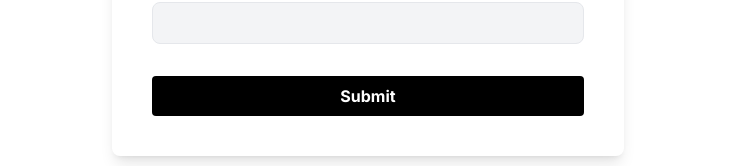
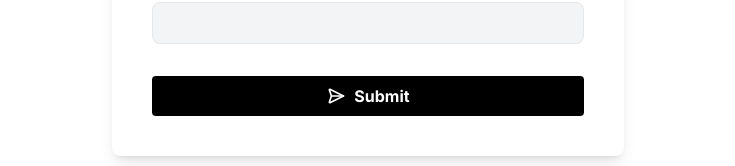
Before and after one commit to Sarthak-Srivastava-01/frontend, a Next.js app: page /signup in a window 1280 px wide. Shown: the part 492-658 px from the top of the page, without its empty margins (272-1007 px from the left). Built offline with nearby package versions, Linux system fonts and the light colour scheme.

Commit message:
error display, loader

```diff
--- a/package.json
+++ b/package.json
@@ -9,6 +9,7 @@
     "lint": "next lint"
   },
   "dependencies": {
+    "@tabler/icons-react": "^3.17.0",
     "axios": "^1.7.7",
     "formik": "^2.4.6",
     "next": "14.2.7",
--- a/src/app/signup/page.jsx
+++ b/src/app/signup/page.jsx
@@ -1,6 +1,7 @@
 'use client';
 import Button from '@/components/Button'
 import TextInput from '@/components/Input'
+import { IconLoader3, IconSend2 } from '@tabler/icons-react';
 import axios from 'axios';
 import { useFormik } from 'formik'
 import React from 'react'
@@ -29,18 +30,21 @@ const Signup = () => {
       password : '',
       confirmPassword : ''
     },
-    onSubmit: (values) => {
+    onSubmit: (values, {resetForm, setSubmitting}) => {
       console.log(values);
+      setSubmitting(true);
       // Send values to backend
 
       axios.post('http://localhost:5000/user/add', values)
       .then((result) => {
         console.log(result);
         toast.success('User Registered Successfully')
+        resetForm();
       }).catch((err) => {
         console.log(err);
         console.log(err?.response?.status);
-        toast.error('Something Went Wrong')
+        toast.error(err?.response.data.message || 'Something Went Wrong');
+        setSubmitting(false);
       });
     },
     validationSchema : signupSchema
@@ -93,8 +97,12 @@ const Signup = () => {
           }
 
           <button
+            disabled={signupForm.isSubmitting}
             type='submit'
-            className='bg-black mt-6 px-3 py-2 rounded text-white font-bold w-full'>Submit</button>
+            className='bg-black flex items-center gap-2 justify-center mt-6 px-3 py-2 rounded text-white font-bold w-full disabled:bg-gray-600'>
+              {signupForm.isSubmitting ? <IconLoader3 className='animate-spin' size={20} /> : <IconSend2 size={20}/>}
+              Submit
+            </button>
 
         </form>
       </div>
```
Also changed, not shown: 1 other file (tests, documents, lock files or other folders).
